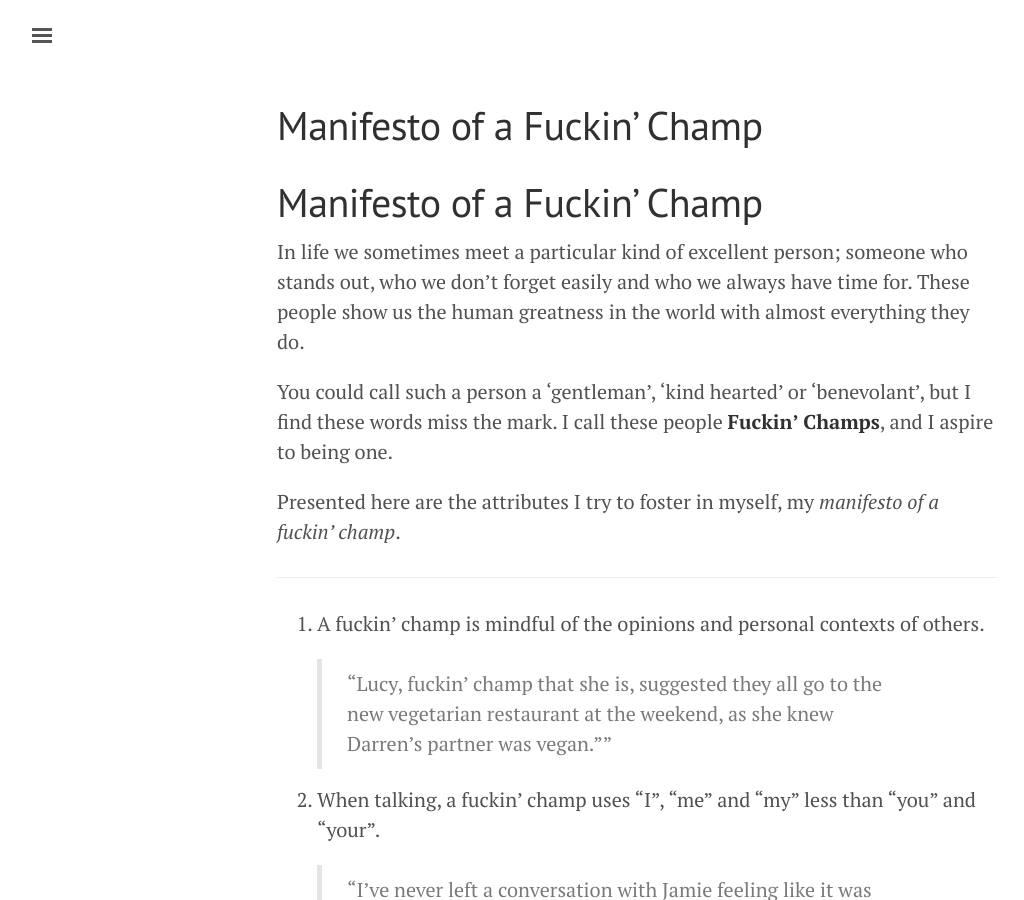
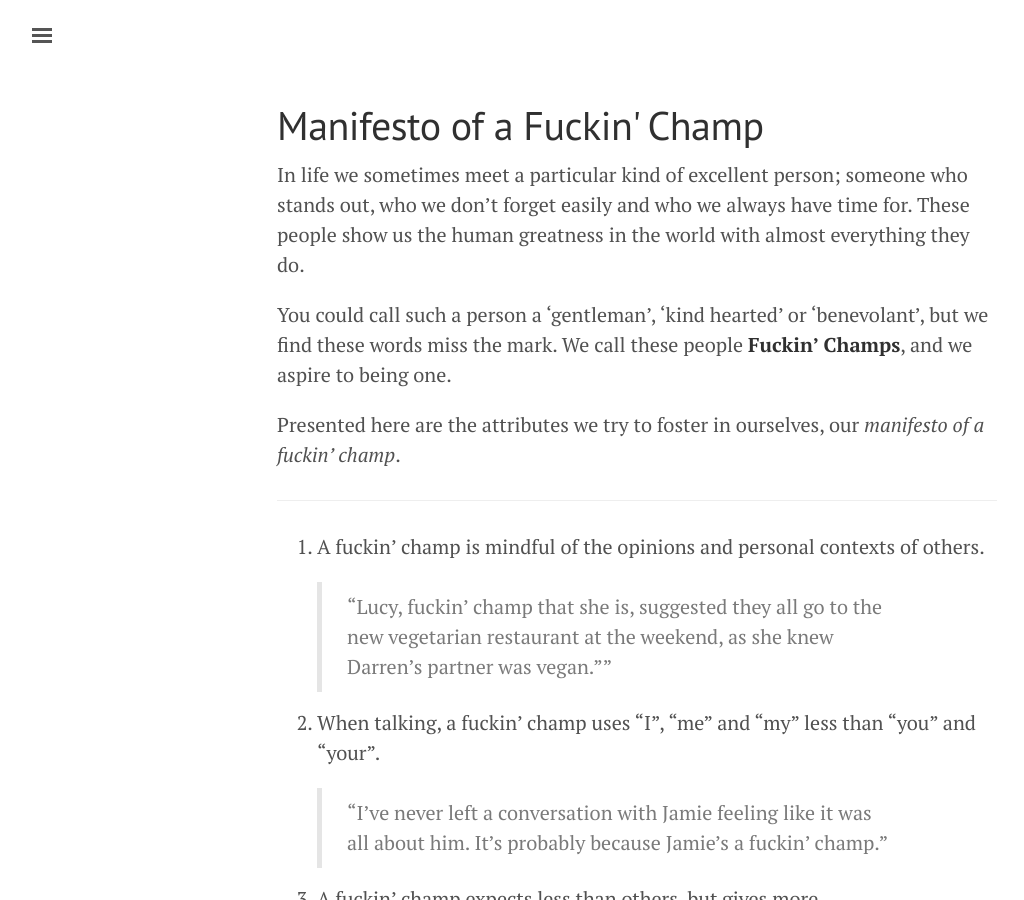
Before and after one commit to jphastings/fuckinchamp, a Jekyll site: the page built from index.md, in a window 1280 px wide and 900 px high. Shown: the whole window, without its empty margins (3-1027 px from the left). Built offline with Jekyll 4.4.1, drawn with Linux system fonts in a browser that asks for light colours; comment, search, counter and statistics services are not loaded; our own code applies the rules of GitHub Pages for plain Markdown files.

```diff
--- /dev/null
+++ b/_layouts/unlisted.html
@@ -0,0 +1,5 @@
+---
+layout: page
+---
+
+{{ content }}
--- a/index.md
+++ b/index.md
@@ -1,14 +1,13 @@
 ---
-layout: page
+layout: unlisted
+title: Manifesto of a Fuckin' Champ
 ---
-
-# Manifesto of a Fuckin' Champ
 
 In life we sometimes meet a particular kind of excellent person; someone who stands out, who we don't forget easily and who we always have time for. These people show us the human greatness in the world with almost everything they do.
 
-You could call such a person a 'gentleman', 'kind hearted' or 'benevolant', but I find these words miss the mark. I call these people **Fuckin' Champs**, and I aspire to being one.
+You could call such a person a 'gentleman', 'kind hearted' or 'benevolant', but we find these words miss the mark. We call these people **Fuckin' Champs**, and we aspire to being one.
 
-Presented here are the attributes I try to foster in myself, my _manifesto of a fuckin' champ_.
+Presented here are the attributes we try to foster in ourselves, our _manifesto of a fuckin' champ_.
 
 ---
 
```
